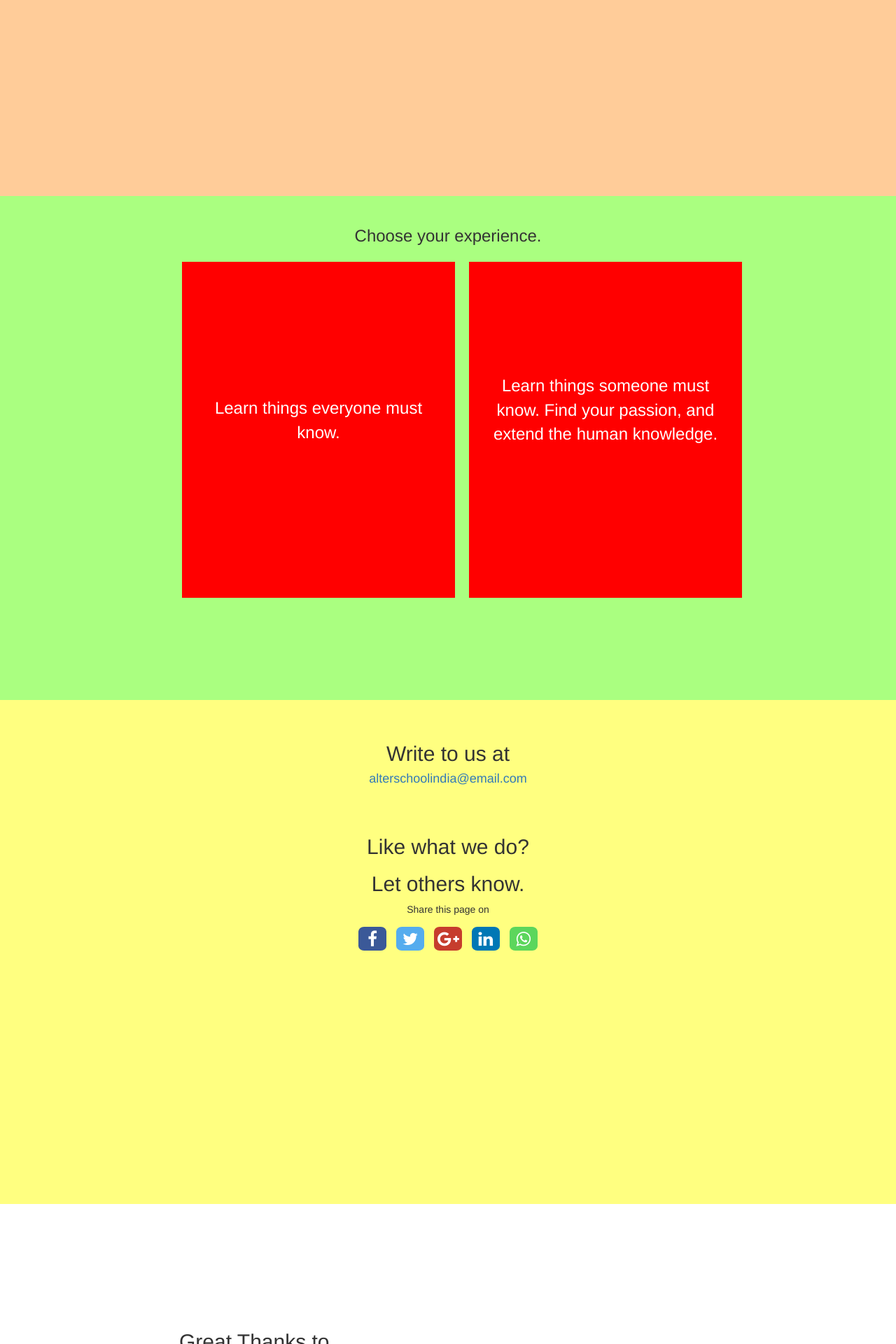
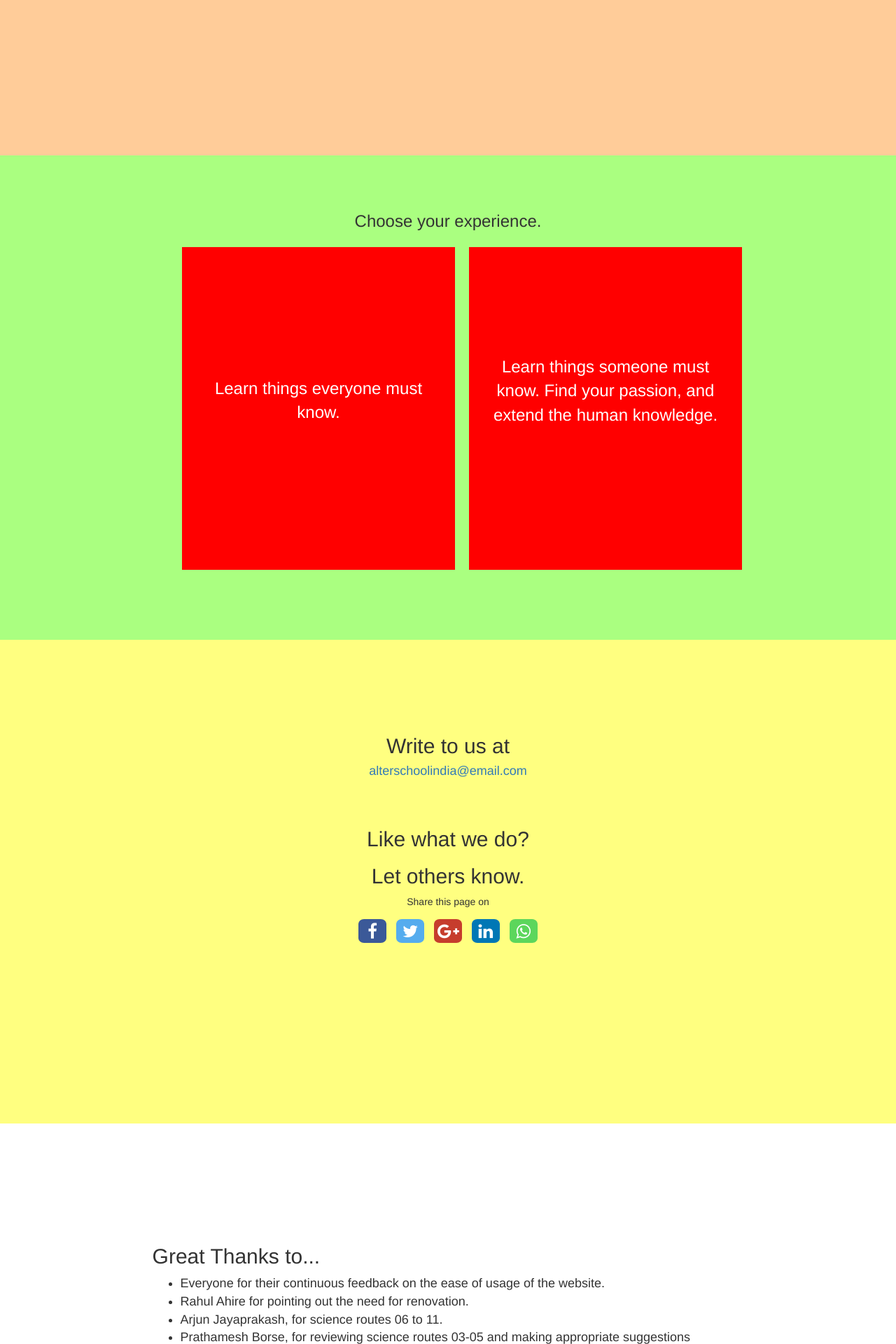
Before and after one commit to digikar99/alterschoolindia, a PHP site: page / in a window 1280 px wide. Shown: the part 1160-3080 px from the top of the page at 70% size. Run offline with PHP 8.4, Linux system fonts and the light colour scheme.

Commit message:
fixed height sections on home page, instead of variable height

```diff
--- a/index.css
+++ b/index.css
@@ -1,33 +1,42 @@
+/* Assume smartphone height to be 640px, so that the content
+ * adjusts well to all smartphones - fixed height sections.
+ *
+ * Assume laptop/tablet height to be 768 px.
+ */
 
 
-/* For all screen sizes */
 .section{
-	height:90vh;
+    height:576px;
     margin:auto;
 }
 
 .section-1{
-	padding-top:15vh;
+    padding-top:96px;
     text-align:center;
     background-color:#b3d9ff;
 }
 
 .section-2{
+    height:448px;
     padding:5vw;
-	padding-top:30vh;
+    padding-top:192px;
     background-color:#ffcc99
 }
 
 .section-3{
-	padding-top:5vh;
+    padding-top:32px;
     Background-color:#aaff80;
 }
 
 .section-4{
+    height:384px;
     padding:3vw;
     text-align:center;
-	padding-top:5vh;
+    padding-top:32px;
     Background-color:#ffff80;
+}
+.section-5{
+    height:448px;
 }
 
 #home-logo{
@@ -199,25 +208,38 @@
 
 
 @media (min-width:768px){
+    .section{
+	height:691.2px;
+    }
+    .section-2{
+	padding-top:245px;
+    }
+    .section-3{
+	padding-top:76.8px;
+    }
+    .section-4{
+	padding-top:115.2px;
+    }
+    .section-5{
+	padding-top:153.6px;
+	padding-left:17vw;
+	padding-right:18vw;
+	font-size:large;
+    }
     .sole-front-line{
 	font-size:x-large;
 	text-align:center;
     }
     .top-choices{
-		height:60vh;
-		padding-top:24vh;
+	height:460.8px;
+	padding-top:184.3px;;
 	margin-top:20px;
 	margin-left:10px;
 	margin-right:10px;
 	font-size:x-large;
     }
     .top-choices-2{
-		padding-top:20vh;
-	}
-	.section-5{
-		padding-top:20vh;
-		padding-left:20vw;
-		font-size:large;
+	padding-top:153.6px;
     }
 }
 
@@ -226,13 +248,13 @@
 	padding-top:calc((90vh-265px)/2);
     }
     .section-2{
-		padding-top:15vh;
+	padding-top:96px;
     }
     .section-4{
-		padding-top:5vh;
+	padding-top:32px;
     }
     .section-5{
-		padding-top:5vh;
+	padding-top:32px;
 	padding-left:5vw;
 	padding-right:5vw;
 	font-size:normal;
@@ -243,16 +265,16 @@
 	text-align:center;
     }
     .top-choices{
-		height:30vh;
+	height:192px;
 	margin-top:10px;
 	margin-bottom:10px;
-		padding-top:8vh;
+	padding-top:51.2px;
 	font-size:16pt;
     }
     .top-choices-2{
 	padding:5vw;
 	font-size:14pt;
-		padding-top:7vh;
+	padding-top:44.8px;
     }
     h2{
 	font-size:x-large;
```
Lines whose indentation alone changed are shown as unchanged.
